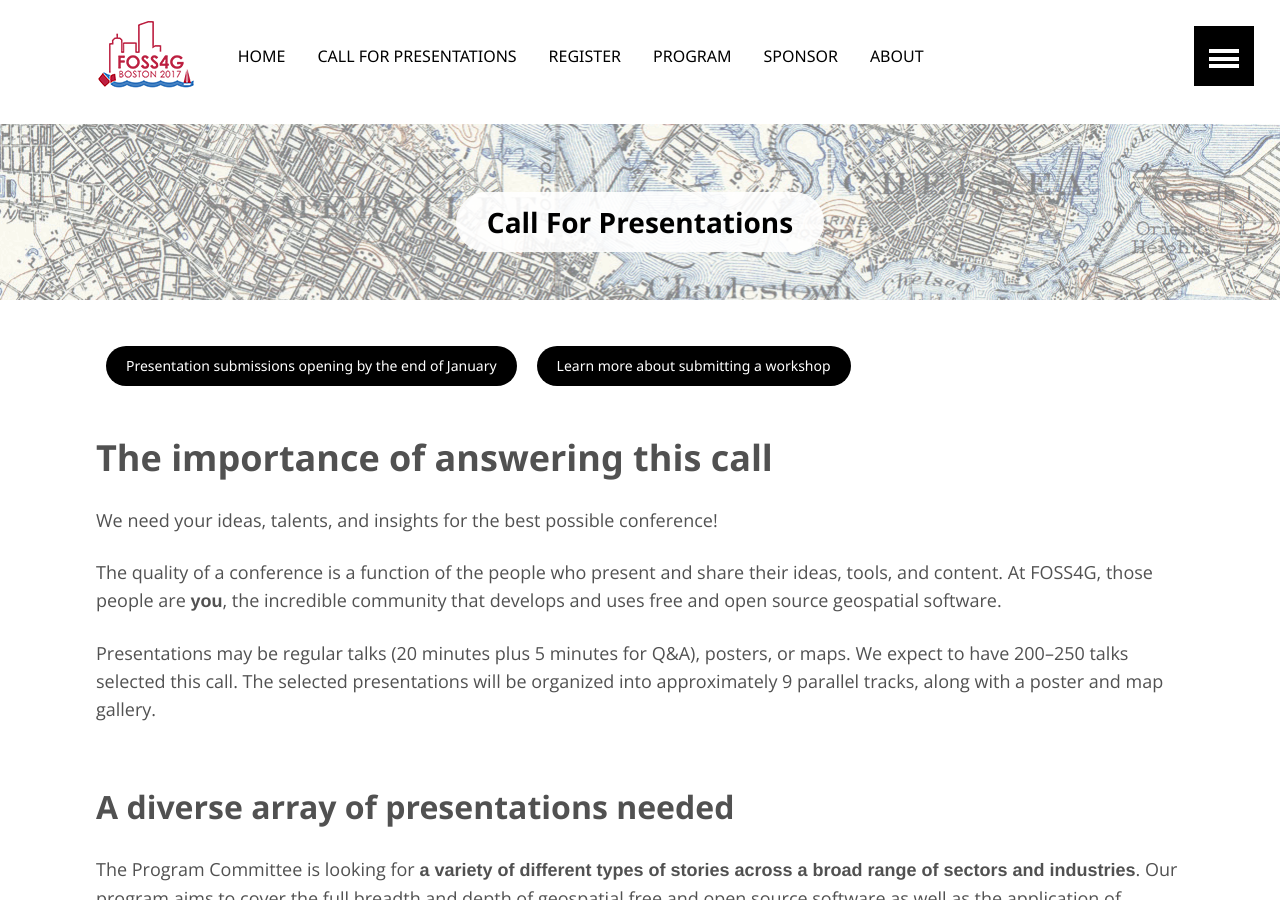
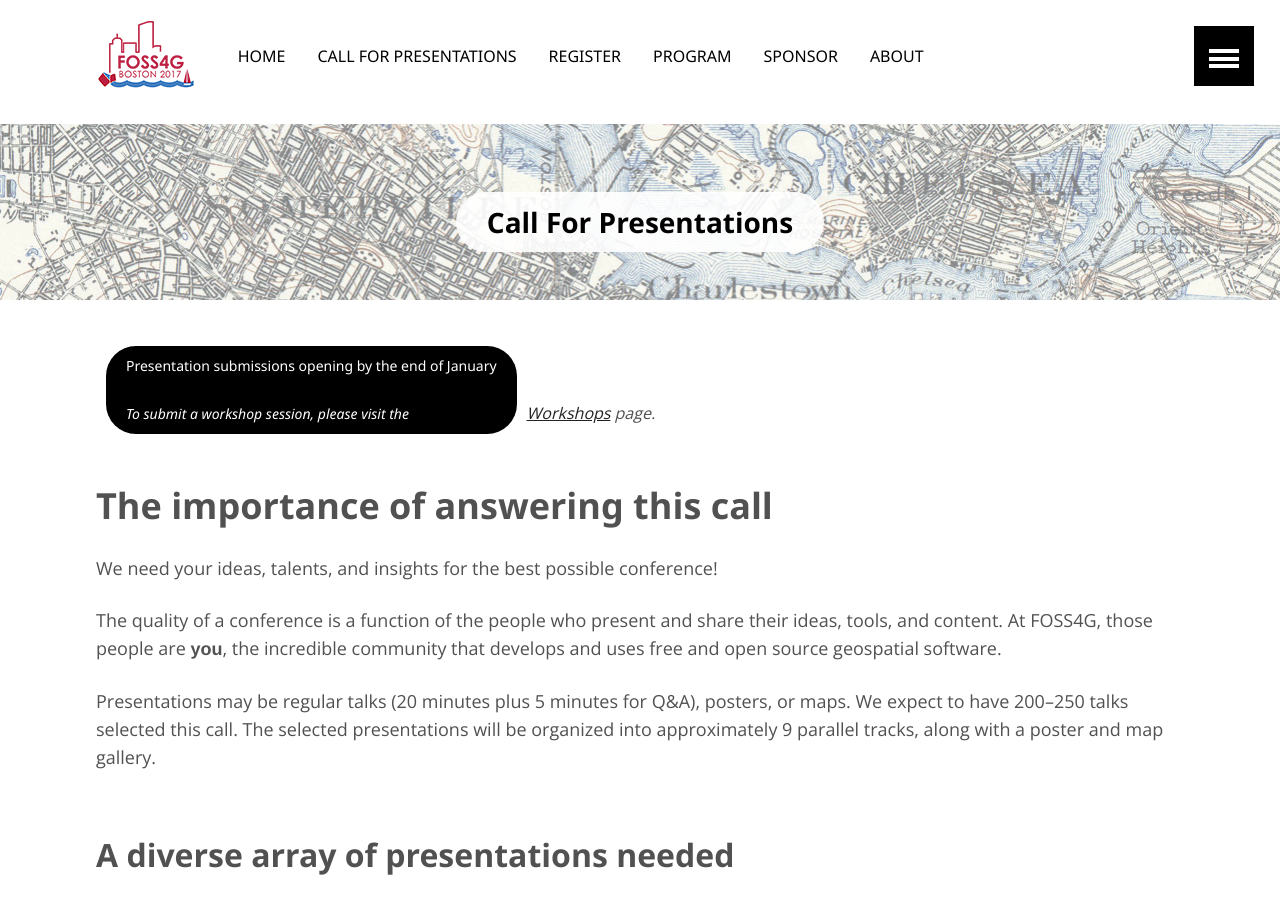
Before and after one commit to AvidGeo/foss4g2017-dev, a Jekyll site: the page built from call-for-presentations/index.html, in a window 1280 px wide and 900 px high. Built offline with Jekyll 4.4.1, drawn with Linux system fonts in a browser that asks for light colours; some of the changed text lies outside the part shown.

Commit message:
updating buttons

```diff
--- a/call-for-presentations/index.html
+++ b/call-for-presentations/index.html
@@ -5,7 +5,10 @@
   feature: boston-map.png
 ---
 <div class="sections">
-    <p><a href="" class="btn">Presentation submissions opening by the end of January</a><a href="../workshops" class="btn">Learn more about submitting a workshop</a></p>
+
+    <a href="" class="btn">Presentation submissions opening by the end of January</p>
+
+    <em>To submit a workshop session, please visit the <a href="../workshops">Workshops</a> page.</em>
 
     <h1>The importance of answering this call</h1>
     <p>We need your ideas, talents, and insights for the best possible conference!</p>
@@ -134,5 +137,5 @@
     <h2>Workshops</h2>
     <p>There are two days of workshops prior to the main conference days which gives many chances for hands on training. The call for workshops has begun. For more details, please visit <a href="../workshops">the Workshops page</a>.</p>
     <h2>&nbsp;</h2>
-    <p><a href="" class="btn">Presentation submissions opening by the end of January</a><a href="../workshops" class="btn">Learn more about submitting a workshop</a></p>
+    <a href="" class="btn">Presentation submissions opening by the end of January</p></p>
 </div>
```
Also changed, not shown: workshops/index.md (+0 -3 lines).
